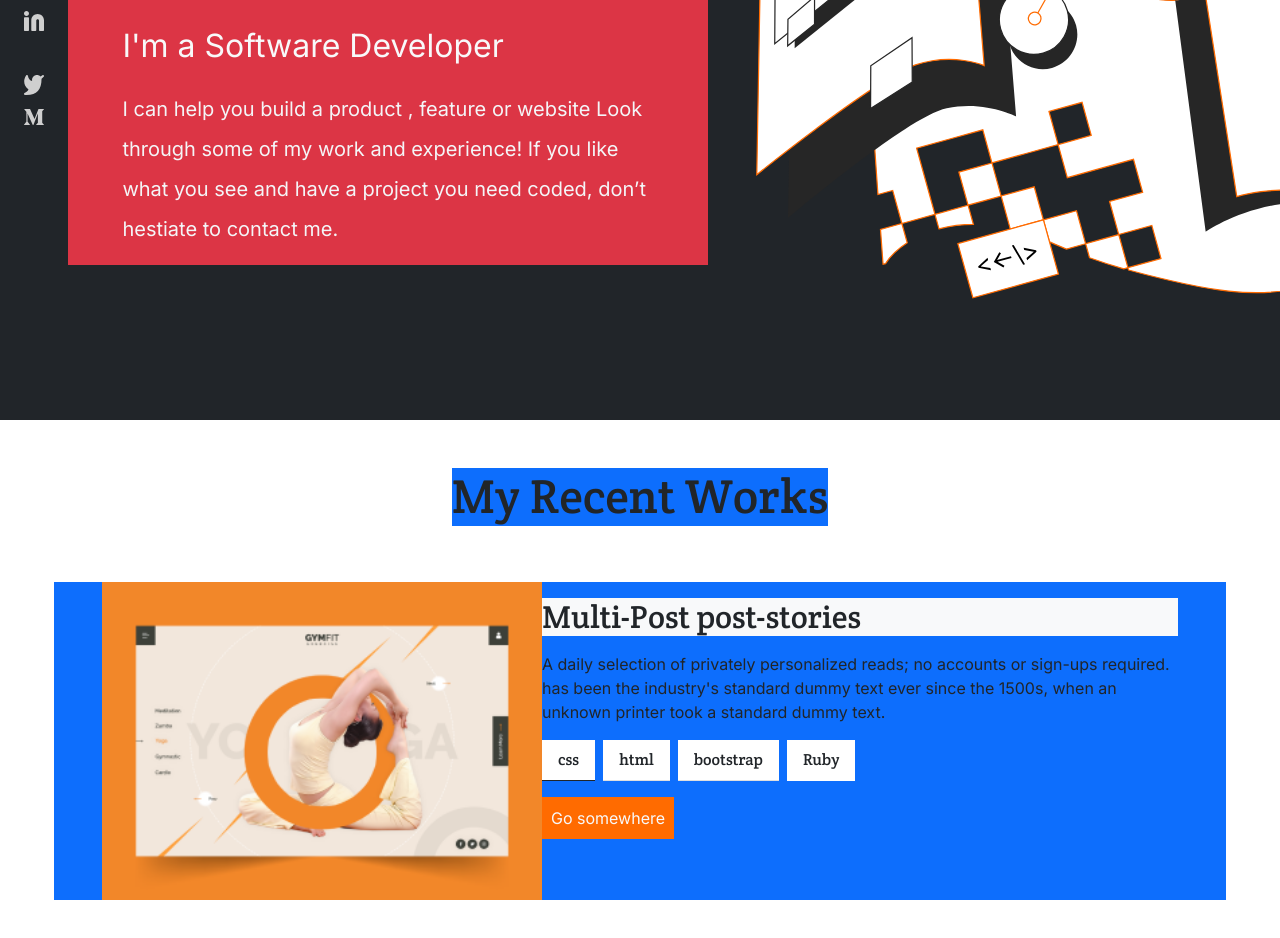
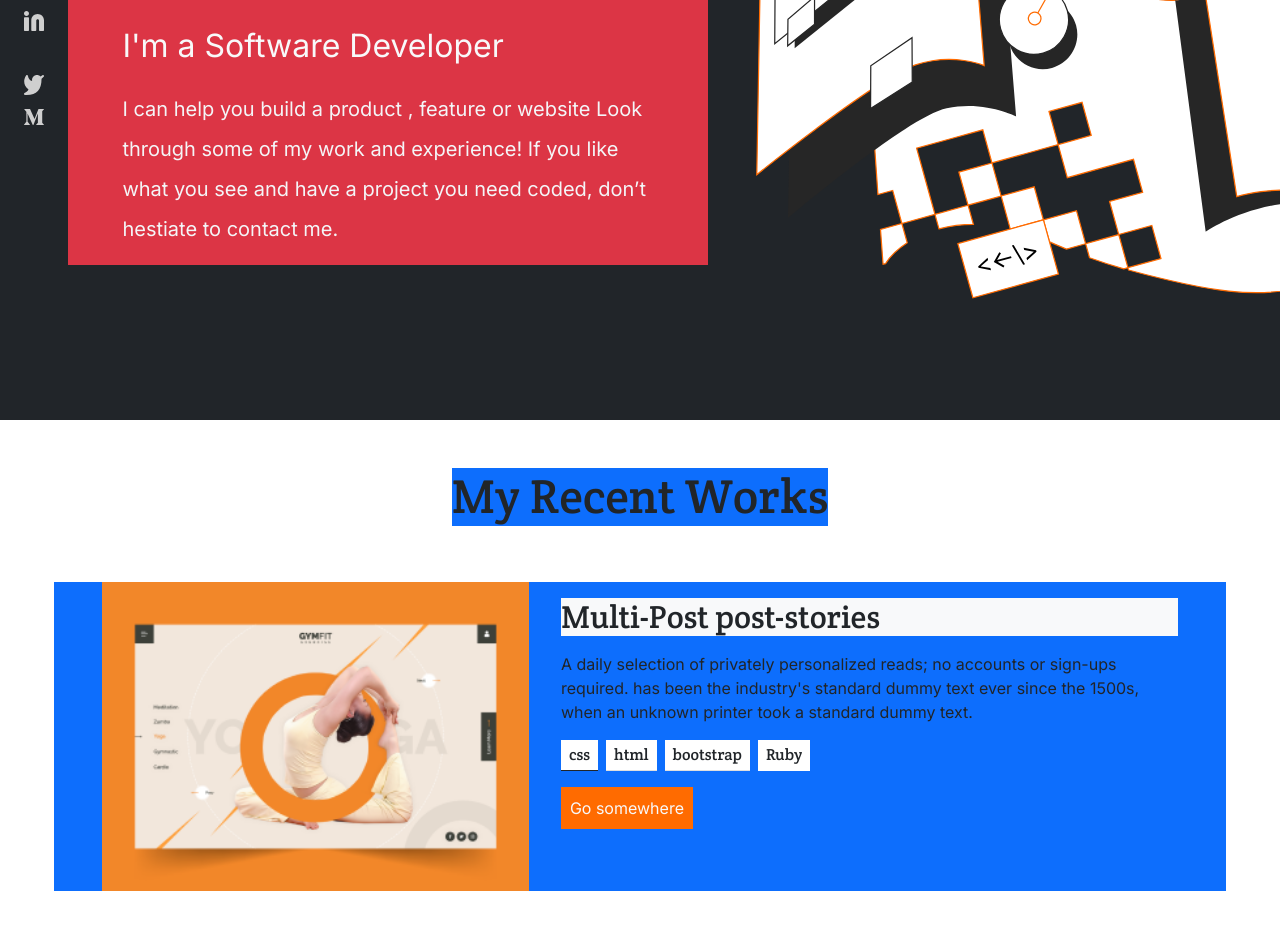
Before and after one commit to Ibranista/portfolio-bootstrap, a plain HTML site: page index.html in a window 1280 px wide. Shown: the part 380-1318 px from the top of the page. Drawn offline with Linux system fonts and the light colour scheme; a web font is replaced by a local one.

Commit message:
added margin right on the works-card first section.

```diff
--- a/css/custom-style.css
+++ b/css/custom-style.css
@@ -107,6 +107,12 @@
   min-height: 45em;
 }
 
+/* recent-works */
+.langs {
+  padding: 0.2em 0.5em;
+  width: fit-content;
+}
+
 /* desktop-screen */
 @media (max-width: 576px) {
   .nav-padding-x {
@@ -164,4 +170,12 @@
   .font-20 {
     font-size: 20px;
   }
+
+  .card-pad {
+    padding-left: 2em !important;
+    padding-right: 8em;
+  }
+  .card-container {
+    min-width: 850px;
+  }
 }
--- a/package.json
+++ /dev/null
@@ -1,5 +0,0 @@
-{
-  "dependencies": {
-    "bootstrap": "^5.2.2"
-  }
-}
```
Also changed, not shown: 1 other file.
